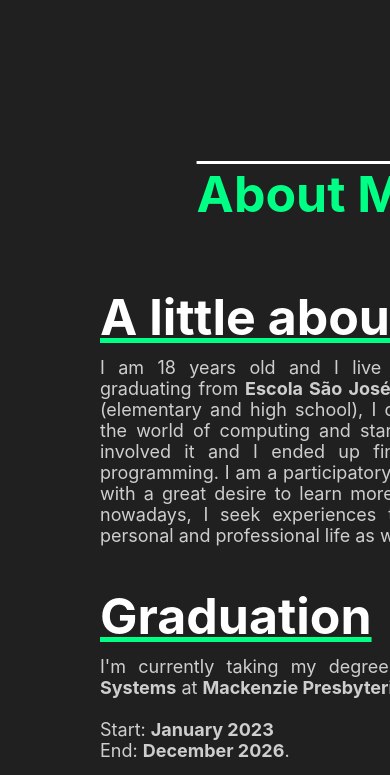
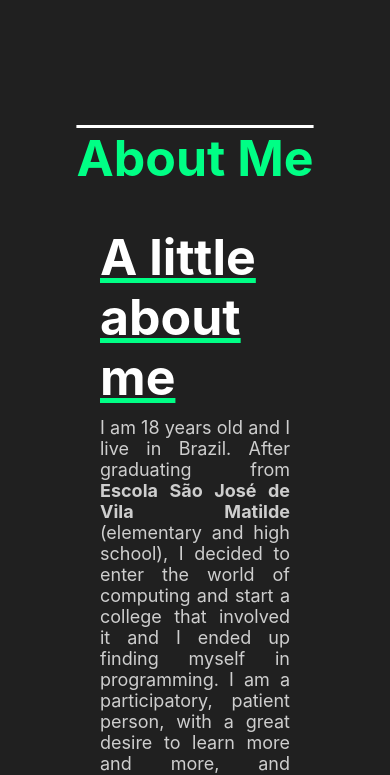
Before and after one commit to fernandomp26/fernandomorales_portfolio, a React (Vite) app: page / in a window 390 px wide. Shown: the part 880-1655 px from the top of the page. Built offline with nearby package versions, Linux system fonts and the light colour scheme.

Commit message:
mudando alguns codigos e tentando arrumar a responsividade

```diff
--- a/index.html
+++ b/index.html
@@ -2,7 +2,7 @@
 <html lang="en">
   <head>
     <meta charset="UTF-8" />
-    <meta name="viewport" content="width=device-width, initial-scale=1.0" />
+    <meta name="viewport" content="width=device-width, initial-scale=0.7">
     <title>FM - Portfolio</title>
   </head>
   <body>
--- a/src/App.css
+++ b/src/App.css
@@ -1,4 +1,4 @@
 .app{
-  min-width: 100%;
+  max-width: 100%;
   position: absolute;
 }
--- a/src/components/About.css
+++ b/src/components/About.css
@@ -3,7 +3,7 @@
    padding: 80px 0;
 }
 
- .about{
+.about {
    width: 100%;
    display: flex;
    align-items: flex-start;
--- a/src/components/About.jsx
+++ b/src/components/About.jsx
@@ -16,7 +16,7 @@ export default function About({registerRef}) {
             </div>
             <div className="texts">
                <h2>Graduation</h2>
-               <p>I'm currently taking my degree in <b>Information Systems</b> at <b>Mackenzie Presbyterian University</b>.<br></br><br></br> Start: <b>January 2023</b><br></br>End: <b>December 2026</b>.</p>
+               <p>I'm currently taking my degree of <b>Information Systems</b> at <b>Mackenzie Presbyterian University</b>.<br></br><br></br> Start: <b>January 2023</b><br></br>End: <b>December 2026</b>.</p>
             </div>
            <div className="texts">
            <h2>Learning</h2>
--- a/src/components/Apresentation.css
+++ b/src/components/Apresentation.css
@@ -1,7 +1,7 @@
 .main{
     background: transparent;
     min-width: 100%;
-    height: 100%;
+    min-height: 100%;
     display: flex;
     align-items: center;
     justify-content: space-between;
@@ -71,8 +71,6 @@
 
  @media screen and (max-width: 1496px) {
     .main {
-       min-height: 100%;
-       min-width: 100%;
        display: flex;
        align-items: center;
        justify-content: space-around;
--- a/src/components/Header.css
+++ b/src/components/Header.css
@@ -1,4 +1,4 @@
-header{
+header {
    display: flex;
    align-items: center;
    justify-content: space-evenly;
@@ -8,11 +8,11 @@ header{
    background: linear-gradient(rgb(21, 21, 21), rgba(24, 24, 24, 0.59), transparent);
 }
 
- header span{
+header span {
    color: #00ff85;
 }
 
- header .nav{
+header .nav {
    display: flex;
    align-items: center;
    gap: 10%;
@@ -22,7 +22,8 @@ header{
    display: none;
 }
 
- header a, .nav a{
+header a,
+.nav a {
    text-decoration: none;
    color: #fff;
    transition: 0.2s;
@@ -33,15 +34,11 @@ header{
    padding: 0;
 }
 
- header a:hover, .nav a:hover{
+header a:hover,
+.nav a:hover {
    color: #00ff85;
    transition: all 0.3s;
    cursor: pointer;
- }
-
- header a:focus, .nav a:focus{
-    color: #00ff85;
-    transition: all 0.2s;
 }
 
 @media screen and (max-width: 1040px) {
@@ -74,7 +71,9 @@ header{
    header img {
       width: 50px;
    }
- }header{
+}
+
+header {
    display: flex;
    align-items: center;
    justify-content: space-evenly;
@@ -84,11 +83,11 @@ header{
    background: linear-gradient(rgb(21, 21, 21), rgba(24, 24, 24, 0.59), transparent);
 }
 
-header span{
+header span {
    color: #00ff85;
 }
 
-header .nav{
+header .nav {
    display: flex;
    align-items: center;
    gap: 10%;
@@ -98,7 +97,8 @@ header a.button-menu {
    display: none;
 }
 
-header a, .nav a{
+header a,
+.nav a {
    text-decoration: none;
    color: #fff;
    transition: 0.2s;
@@ -109,13 +109,15 @@ header a, .nav a{
    padding: 0;
 }
 
-header a:hover, .nav a:hover{
+header a:hover,
+.nav a:hover {
    color: #00ff85;
    transition: all 0.3s;
    cursor: pointer;
 }
 
-header a:focus, .nav a:focus{
+header a:focus,
+.nav a:focus {
    color: #00ff85;
    transition: all 0.2s;
 }
--- a/src/index.css
+++ b/src/index.css
@@ -7,6 +7,5 @@
 
 body {
   min-width: 100%;
-  min-height: 100%;
   background-color: rgb(32, 32, 32);
 }
```
Also changed, not shown: src/components/Projects.css (indentation only). Lines whose indentation alone changed are shown as unchanged.
